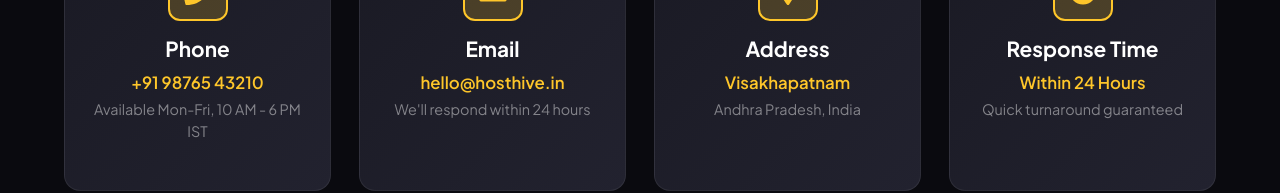
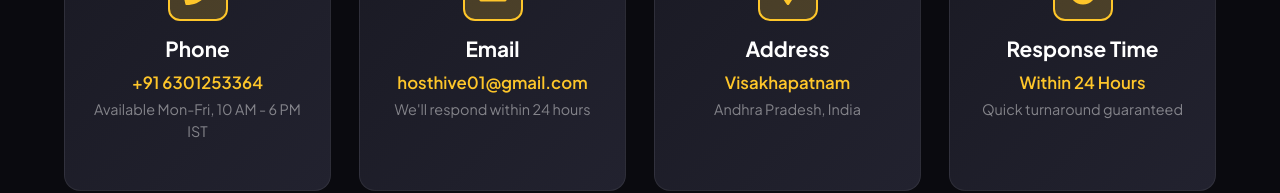
Before and after one commit to Yesh21102001/Host.Hive, a React (Create React App) app: page /Contact in a window 1280 px wide. Shown: the part 724-917 px from the top of the page. Built offline with nearby package versions, Linux system fonts and the light colour scheme; a web font is replaced by a local one.

Commit message:
first commit

```diff
--- /dev/null
+++ b/public/google066aba5f14530e46.html
@@ -0,0 +1 @@
+google-site-verification: google066aba5f14530e46.html
--- a/src/Components/Contact/Contact.js
+++ b/src/Components/Contact/Contact.js
@@ -73,14 +73,14 @@
             <div className="contact-info-card animate">
               <div className="info-icon"><FaPhone /></div>
               <h3>Phone</h3>
-              <p className="info-value">+91 98765 43210</p>
+              <p className="info-value">+91 6301253364</p>
               <p className="info-desc">Available Mon-Fri, 10 AM - 6 PM IST</p>
             </div>
 
             <div className="contact-info-card animate" style={{ "--delay": "0.1s" }}>
               <div className="info-icon"><FaEnvelope /></div>
               <h3>Email</h3>
-              <p className="info-value">hello@hosthive.in</p>
+              <p className="info-value">hosthive01@gmail.com</p>
               <p className="info-desc">We'll respond within 24 hours</p>
             </div>
 
```
